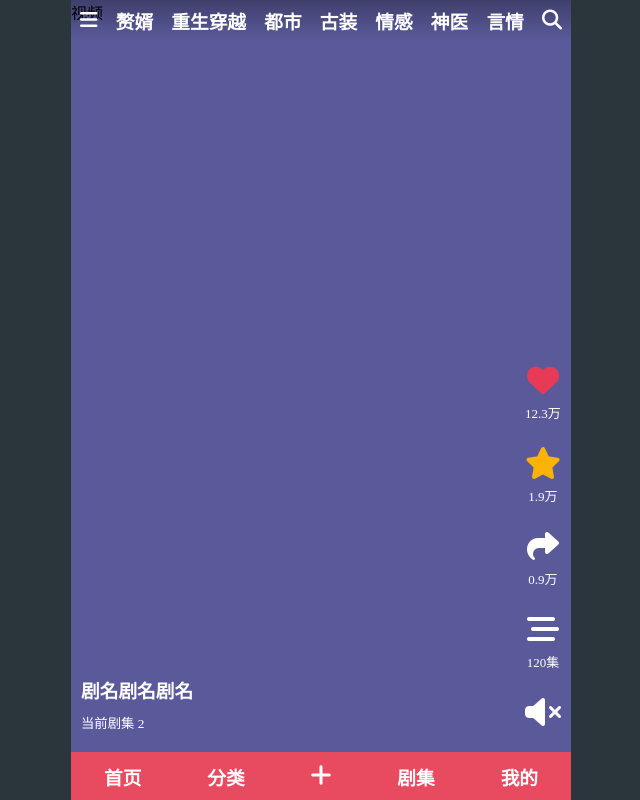
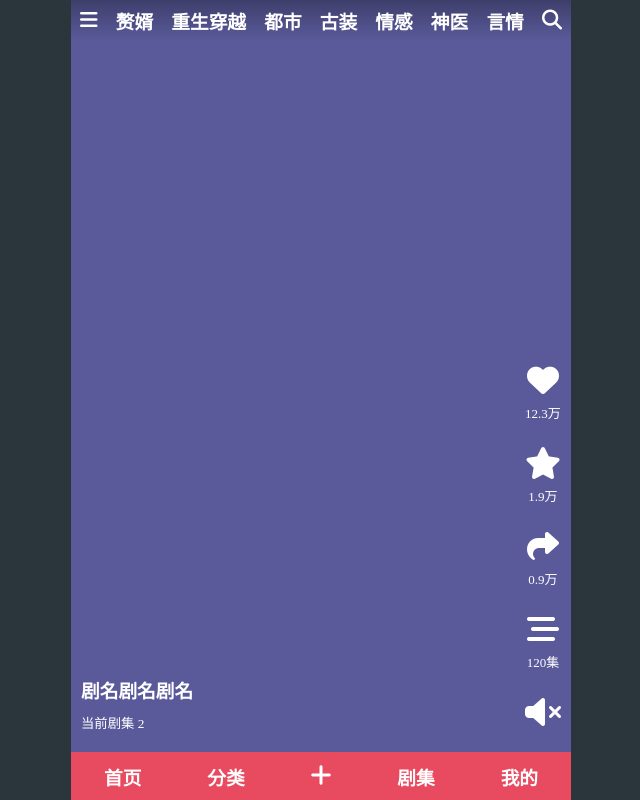
Before and after one commit to DanoAndHolidays/yike, a Vue app: page / in a window 1280 px wide. Shown: the whole page, without its empty margins (319-959 px from the left). Built offline with nearby package versions, Linux system fonts and the light colour scheme; no server answers.

Commit message:
完成了全面部接口的二次封装和解耦
这个抖音无限滑动怎么实现啊，烦屎了

```diff
--- a/index.html
+++ b/index.html
@@ -8,6 +8,15 @@
       href="https://cdn.bootcdn.net/ajax/libs/font-awesome/6.7.2/css/all.min.css"
       rel="stylesheet"
     />
+
+    <meta
+      name="viewport"
+      content="width=device-width, initial-scale=1.0, maximum-scale=1.0, minimum-scale=1.0, user-scalable=no, viewport-fit=cover"
+    />
+
+    <!-- 禁止苹果设备的自动缩放 -->
+    <meta name="apple-mobile-web-app-capable" content="yes" />
+    <meta name="apple-mobile-web-app-status-bar-style" content="black" />
     <title>一刻短剧</title>
   </head>
   <body>
--- a/package.json
+++ b/package.json
@@ -14,6 +14,7 @@
     "format": "prettier --write src/"
   },
   "dependencies": {
+    "axios": "^1.11.0",
     "element-plus": "^2.11.1",
     "pinia": "^3.0.3",
     "sass": "^1.91.0",
--- /dev/null
+++ b/src/apis/play.js
@@ -0,0 +1,144 @@
+import httpInstance from '@/utils/request'
+
+/**
+ * @description 获取随机剧集
+ * @param {Number} page 页数
+ * @param {Number} limit 每页大小
+ * @param {String} zlsj 默认跳过加密
+ * @returns 返回一个promise
+ */
+export const getRandom = (page, limit, zlsj = 'zlsj') => {
+    return httpInstance({
+        url: '/api/playlet/random',
+        method: 'GET',
+        params: {
+            page,
+            limit,
+            zlsj,
+        },
+    })
+}
+
+/**
+ * @description 获取所有剧集
+ * @param {Number} vid 短剧ID
+ * @param {Number} page 页数
+ * @param {Number} limit 每页大小
+ * @param {String} zlsj 默认跳过加密
+ * @returns 返回一个promise
+ */
+export const getAllEpisode = (vid, page, limit, zlsj = 'zlsj') => {
+    return httpInstance({
+        url: '/api/playlet/episode',
+        method: 'GET',
+        params: {
+            vid,
+            page,
+            limit,
+            zlsj,
+        },
+    })
+}
+
+/**
+ * @description 获取下一集
+ * @param {Number} vid 短剧ID
+ * @param {Number} eid 剧集ID
+ * @param {Number} page 页数
+ * @param {Number} limit 每页大小
+ * @param {String} zlsj 默认跳过加密
+ * @returns 返回一个promise
+ */
+export const getNextEpisode = (vid, eid, page, limit, zlsj = 'zlsj') => {
+    return httpInstance({
+        url: '/api/playlet/watch',
+        method: 'GET',
+        param: {
+            vid,
+            eid,
+            page,
+            limit,
+            zlsj,
+        },
+    })
+}
+
+/**
+ * @description 获取分类下的短剧列表
+ * @param {String} name_en 分类英文名
+ * @param {Number} page 页数
+ * @param {Number} limit 每页大小
+ * @param {String} zlsj 默认跳过加密
+ * @returns 返回一个promise
+ */
+export const getCategoryEpisode = (name_en, page, limit, zlsj) => {
+    return httpInstance({
+        url: '/api/playlet/list',
+        method: 'GET',
+        param: {
+            name_en,
+            page,
+            limit,
+            zlsj,
+        },
+    })
+}
+
+/**
+ * @description 短剧鉴权（获取视频的地址）
+ * @param {Number} eid 剧集ID
+ * @param {String} zlsj 默认跳过加密
+ * @returns 返回一个promise
+ */
+export const getVideoAddress = (eid, zlsj) => {
+    return httpInstance({
+        url: '/api/playlet/auth',
+        method: 'POST',
+        data: {
+            eid,
+            zlsj,
+        },
+    })
+}
+
+/**
+ * @description 保存观看记录
+ * @param {Number} uid 用户ID，默认815551832537446
+ * @param {Number} vid 短剧ID
+ * @param {Number} eid 剧集ID
+ * @param {Number} second 秒数，不明所以的一个参数，默认为3
+ * @param {String} zlsj 默认跳过加密
+ * @returns 返回一个promise
+ */
+export const saveWatchRecord = (uid = 815551832537446, vid, eid, second = 3, zlsj = 'zlsj') => {
+    return httpInstance({
+        url: '/api/playlet/save',
+        method: 'POST',
+        data: {
+            uid,
+            vid,
+            eid,
+            second,
+            zlsj,
+        },
+    })
+}
+
+/**
+ * @description 获取观看记录
+ * @param {Number} uid 用户ID，默认815551832537446
+ * @param {Number} page 页数
+ * @param {String} zlsj 默认跳过加密
+ * @returns 返回一个promise
+ */
+export const getWatchRecord = (uid = 815551832537446, page, zlsj = 'zlsj') => {
+    return httpInstance({
+        url: '/api/playlet/record',
+        method: 'GET',
+        param: {
+            uid,
+            page,
+            zlsj,
+        },
+    })
+}
--- /dev/null
+++ b/src/utils/request.js
@@ -0,0 +1,8 @@
+import axios from 'axios'
+
+const httpInstance = axios.create({
+    baseURL: 'https://playlet.zonelian.com',
+    timeout: 3000,
+})
+
+export default httpInstance
--- a/src/views/Layout/components/NavBar.vue
+++ b/src/views/Layout/components/NavBar.vue
@@ -47,9 +47,8 @@ const openBar = ref(false);
     color: $text-color-1;
     display: flex;
     justify-content: space-around;
-    overflow-x: hidden;
     align-items: center;
-    z-index: 100;
+    z-index: 11;
     background-image: linear-gradient(to bottom,
             rgba(0, 0, 0, 0.3),
             rgba(0, 0, 0, 0));
--- a/src/views/Layout/components/Play.vue
+++ b/src/views/Layout/components/PlayBar.vue
@@ -1,9 +1,10 @@
 <script setup>
 import { ref } from 'vue';
 import { createMessage } from '@/utils/message'
+import Video from './Video.vue';
 
-const isLike = ref(true);
-const isFavorite = ref(true);
+const isLike = ref(false);
+const isFavorite = ref(false);
 
 const isShare = ref(false);
 const isMute = ref(true);//默认静音
@@ -13,9 +14,7 @@ const tab = ref(null);
 
 <template>
     <div class="play">
-        <div class="video">
-            视频
-        </div>
+        <Video />
         <div class="tab" ref="tab">
             <div @click="isLike = !isLike">
                 <i class="fa-solid fa-heart fa-2xl" :class="{ 'active-like': isLike }"></i>
@@ -57,7 +56,6 @@ const tab = ref(null);
     position: relative;
 
     .video {
-        background-color: rgb(90, 90, 155);
         height: 100%;
         width: 100%;
     }
@@ -71,7 +69,7 @@ const tab = ref(null);
         bottom: 0;
         text-align: center;
         margin-bottom: 20px;
-        z-index: 100;
+        z-index: 10;
 
         div {
             margin: 10px;
--- a/src/views/Layout/components/TabBar.vue
+++ b/src/views/Layout/components/TabBar.vue
@@ -29,5 +29,10 @@
     justify-content: space-around;
     height: $tab-bar-height;
     align-items: center;
+    z-index: 8;
+
+    h3 {
+        margin: 0;
+    }
 }
 </style>
--- /dev/null
+++ b/src/views/Layout/components/Video.vue
@@ -0,0 +1,27 @@
+<script setup>
+import { ref, onMounted } from 'vue';
+import { getRandom } from '@/apis/play';
+
+const randomList = ref({});
+
+const getRandomList = (page = 1, limit = 15) => {
+    const res = getRandom(page, limit);
+    randomList.value = res.data;
+}
+
+onMounted(() => {
+    getRandomList();
+})
+
+</script>
+<template>
+    <div class="video">
+
+    </div>
+</template>
+
+<style scoped lang="scss">
+.video {
+    background-color: rgb(90, 90, 155);
+}
+</style>
--- a/src/views/Layout/index.vue
+++ b/src/views/Layout/index.vue
@@ -1,13 +1,16 @@
 <script setup>
 import NavBar from '@/views/Layout/components/NavBar.vue'
-import Play from '@/views/Layout/components/Play.vue'
+import PlayBar from '@/views/Layout/components/PlayBar.vue'
 import TabBar from '@/views/Layout/components/TabBar.vue'
 </script>
 
 <template>
     <div class="parent-container">
         <nav-bar />
-        <play />
+        <div class="test">
+            <play-bar />
+            <play-bar />
+        </div>
         <TabBar />
     </div>
 
@@ -19,26 +22,43 @@ import TabBar from '@/views/Layout/components/TabBar.vue'
     position: relative;
     width: 100vw;
     height: 100vh;
-    overflow: hidden;
     min-width: 375px;
     min-height: 667px;
     max-width: 500px;
 
+    overflow-x: auto;
+    /* 隐藏默认的滚动条样式 */
+    scrollbar-width: none;
+    /* Firefox */
+    -ms-overflow-style: none;
+
+    /* IE and Edge */
+    &::-webkit-scrollbar {
+        display: none;
+        /* Chrome, Safari, and Opera */
+    }
+
+    .test {
+        overflow-x: auto;
+    }
 
     .play {
         height: calc(100vh - $tab-bar-height);
     }
 
     .tab-bar {
-        position: relative;
+        position: fixed;
         bottom: 0;
-        width: 100%;
+        width: 100vw;
+        max-width: 500px;
     }
 
     .nav-bar {
-        position: absolute;
+        position: fixed;
         top: 0;
-        width: 100%;
+
+        width: 100vw;
+        max-width: 500px;
     }
 }
 </style>
```
Also changed, not shown: src/apis/category.js (added, +31 -0 lines), 2 other files (tests, documents, lock files or other folders).
